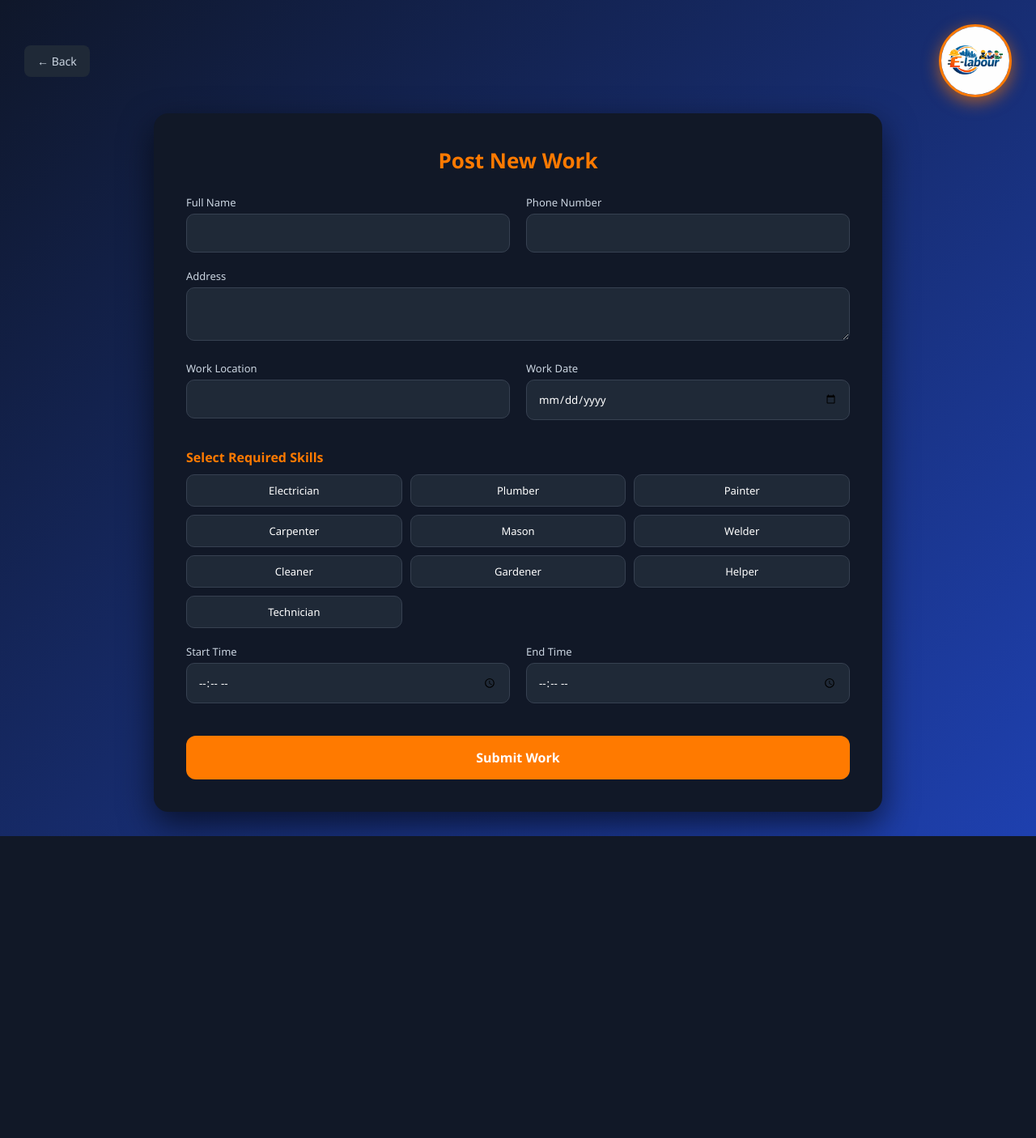
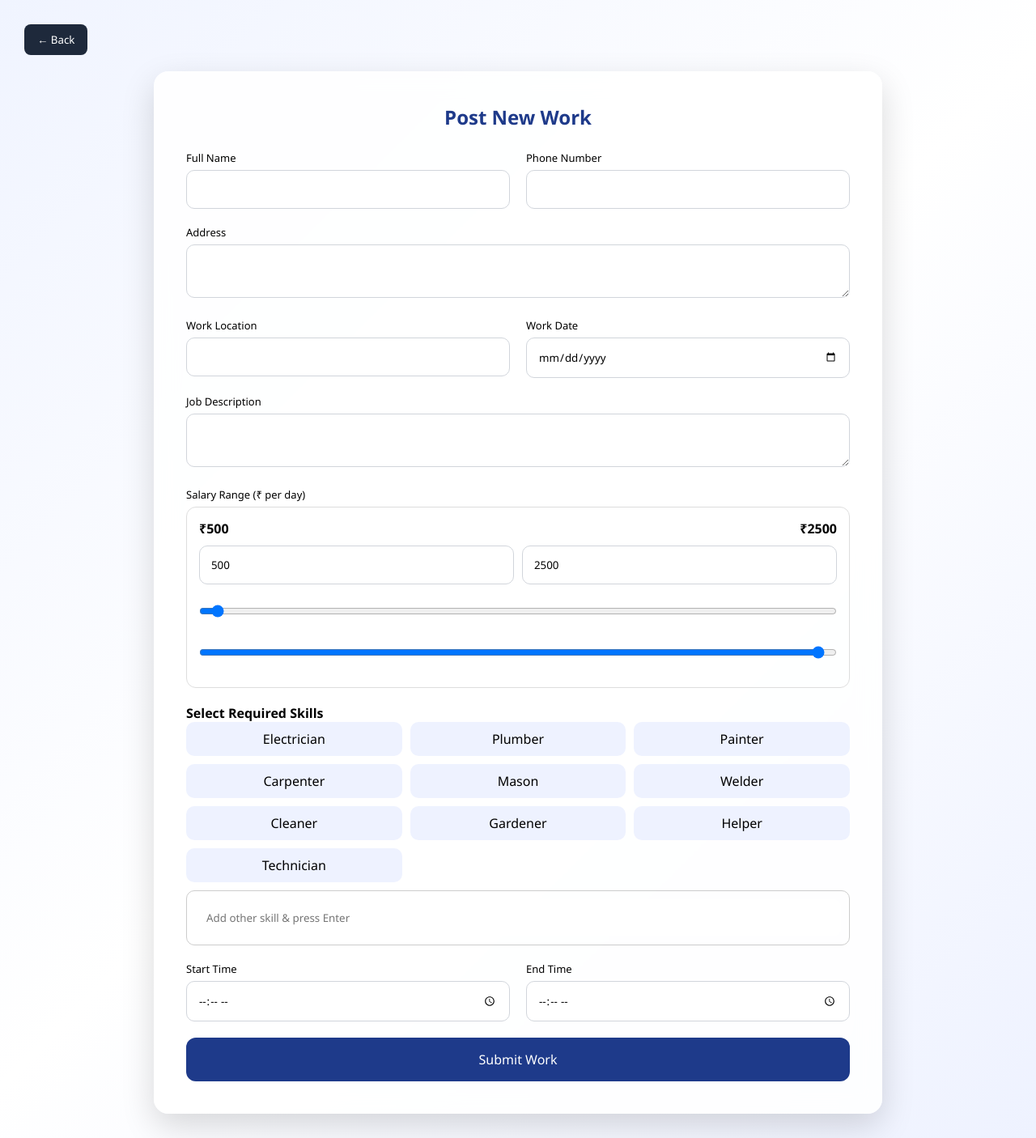
Before and after one commit to Karthikkaranth/Elabour02, a Flask app: page /post in a window 1280 px wide. Shown: the whole page at 81% size. Before the commit the page ends 1033 px from the top, so only its background shows below. Run offline with Flask 3, Linux system fonts and the light colour scheme.

Commit message:
New updates

```diff
--- a/Codes/app.py
+++ b/Codes/app.py
@@ -62,7 +62,8 @@ def log():
 def customer():
     if "user" not in session:
         return redirect("/")
-    return render_template("user/customer.html")
+
+    return render_template("user/customer.html", username=session["user"])
 
 @app.route("/worker")
 def worker():
@@ -175,21 +176,28 @@ def save_work():
     post_data = {
         "username": session["user"],
         "role": session["role"],
+
         "name": data.get("name"),
         "phone": data.get("phone"),
         "address": data.get("address"),
         "location": data.get("location"),
         "date": data.get("date"),
+
+        # 🔥 NEW FIELDS ADDED
+        "description": data.get("description"),
+        "salary_min": data.get("salary_min"),
+        "salary_max": data.get("salary_max"),
+
         "skills": data.get("skills"),
         "start_time": data.get("start_time"),
         "end_time": data.get("end_time"),
+
         "created_at": datetime.now()
     }
 
     posts_coll.insert_one(post_data)
 
     return jsonify({"status": "success"})
-
 # =========================================================
 # 🔥 SHOW ONLY USER POSTS
 # =========================================================
@@ -330,8 +338,10 @@ def admin():
 # ---------------- CUSTOMER PAGE ----------------
 @app.route('/cus')
 def contractor():
-    return render_template('user/customer.html')
+    if "user" not in session:
+        return redirect("/")
 
+    return render_template('user/customer.html', username=session["user"])
 # ---------------- POST PAGE ----------------
 @app.route('/post')
 def post_page():
--- a/Codes/templates/admin/admin_panel.html
+++ b/Codes/templates/admin/admin_panel.html
@@ -298,6 +298,11 @@ container.innerHTML+=`
 <div class="post-row"><span class="label">Address</span><span>${p.address}</span></div>
 <div class="post-row"><span class="label">Location</span><span>${p.location}</span></div>
 <div class="post-row"><span class="label">Date</span><span>${p.date}</span></div>
+
+<!-- 🔥 NEW FIELDS ADDED -->
+<div class="post-row"><span class="label">Description</span><span>${p.description || "N/A"}</span></div>
+<div class="post-row"><span class="label">Salary</span><span>₹${p.salary_min || 0} - ₹${p.salary_max || 0}</span></div>
+
 <div class="post-row"><span class="label">Skills</span><span>${p.skills}</span></div>
 <div class="post-row"><span class="label">Time</span><span>${p.start_time} - ${p.end_time}</span></div>
 
--- a/Codes/templates/user/post.html
+++ b/Codes/templates/user/post.html
@@ -13,12 +13,12 @@
 }
 
 body{
-    background: linear-gradient(135deg, #0f172a, #1e40af);
+    background:linear-gradient(135deg,#f0f4ff,#ffffff,#eef2ff);
     min-height:100vh;
     padding:30px;
 }
 
-/* TOP BAR (OUTSIDE CARD) */
+/* TOP BAR */
 .top-bar{
     display:flex;
     justify-content:space-between;
@@ -26,63 +26,49 @@ body{
     margin-bottom:20px;
 }
 
-/* BACK BUTTON */
 .back-btn{
-    background:#1f2937;
+    background:#1e293b;
+    color:white;
+    padding:10px 16px;
     border:none;
-    color:#cbd5e1;
-    padding:10px 16px;
     border-radius:8px;
     cursor:pointer;
-    font-size:14px;
-    transition:0.2s;
-}
-
-.back-btn:hover{
-    background:#374151;
-    color:white;
-}
-
-/* LOGO */
-.logo{
-    height:90px;
-    width:90px;
-    border-radius:50%;
-    object-fit:cover;
-    border:3px solid #ff7a00;
-    box-shadow:0 6px 20px rgba(255,122,0,0.6);
 }
 
 /* CONTAINER */
 .container{
-    background:#111827;
+    background:rgba(255,255,255,0.85);
+    backdrop-filter:blur(14px);
     padding:40px;
     border-radius:18px;
     width:900px;
     max-width:100%;
     margin:auto;
-    color:white;
-    box-shadow:0 15px 40px rgba(0,0,0,0.6);
+    box-shadow:0 15px 40px rgba(0,0,0,0.15);
 }
 
 /* TITLE */
 h2{
     text-align:center;
+    color:#1e3a8a;
     margin-bottom:25px;
-    color:#ff7a00;
-    font-size:26px;
 }
 
-/* FORM GRID */
+/* GRID */
 .form-grid{
     display:grid;
     grid-template-columns:1fr 1fr;
     gap:20px;
 }
 
-/* FULL WIDTH */
 .full{
-    grid-column:1 / -1;
+    grid-column:1/-1;
+}
+
+label{
+    font-size:13px;
+    margin-bottom:6px;
+    display:block;
 }
 
 /* INPUT */
@@ -90,32 +76,14 @@ input, textarea{
     width:100%;
     padding:14px;
     border-radius:10px;
-    border:1px solid #374151;
-    background:#1f2937;
-    color:white;
-    outline:none;
-    transition:0.2s;
+    border:1px solid #d1d5db;
 }
 
 input:focus, textarea:focus{
-    border-color:#ff7a00;
+    border-color:#1e3a8a;
 }
 
-/* LABEL */
-label{
-    font-size:13px;
-    color:#cbd5e1;
-    margin-bottom:5px;
-    display:block;
-}
-
-/* SECTION TITLE */
-h4{
-    margin:15px 0 10px;
-    color:#ff7a00;
-}
-
-/* SKILLS GRID */
+/* SKILLS (UNCHANGED) */
 .skills{
     display:grid;
     grid-template-columns:repeat(3,1fr);
@@ -123,61 +91,132 @@ h4{
 }
 
 .skill-chip{
+    padding:10px;
+    background:#eef2ff;
+    border-radius:10px;
     text-align:center;
-    padding:10px;
-    background:#1f2937;
-    border-radius:10px;
     cursor:pointer;
-    border:1px solid #374151;
-    font-size:13px;
-    transition:0.2s;
-}
-
-.skill-chip:hover{
-    background:#374151;
 }
 
 .skill-chip.active{
-    background:#ff7a00;
+    background:#1e3a8a;
+    color:white;
+}
+
+/* TAG INPUT (OTHER SKILL) */
+.tag-box{
+    display:flex;
+    flex-wrap:wrap;
+    gap:8px;
+    padding:10px;
+    border:1px solid #ccc;
+    border-radius:10px;
+    margin-top:10px;
+}
+
+.tag{
+    background:#1e3a8a;
+    color:white;
+    padding:6px 10px;
+    border-radius:20px;
+    font-size:12px;
+    display:flex;
+    align-items:center;
+    gap:6px;
+}
+
+.tag span{
+    cursor:pointer;
+}
+
+.tag-input{
     border:none;
+    outline:none;
+    flex:1;
+    min-width:120px;
+}
+
+/* SALARY */
+.salary-box{
+    padding:15px;
+    border:1px solid #ddd;
+    border-radius:12px;
+}
+
+.range-values{
+    display:flex;
+    justify-content:space-between;
+    margin-bottom:10px;
     font-weight:bold;
+}
+
+.salary-inputs{
+    display:flex;
+    gap:10px;
+    margin-bottom:10px;
+}
+
+.salary-inputs input{
+    width:50%;
 }
 
 /* BUTTON */
 .submit-btn{
     width:100%;
     padding:16px;
+    background:#1e3a8a;
+    color:white;
     border:none;
-    background:#ff7a00;
-    color:white;
     border-radius:12px;
-    margin-top:20px;
+    font-size:16px;
     cursor:pointer;
-    font-weight:bold;
-    font-size:16px;
-    transition:0.2s;
 }
 
-.submit-btn:hover{
-    background:#e56a00;
-}
-
-/* RESPONSIVE */
 @media(max-width:700px){
     .form-grid{
         grid-template-columns:1fr;
     }
+}
 
-    .skills{
-        grid-template-columns:1fr 1fr;
-    }
+/* ADD THIS AT END OF YOUR CSS */
+.popup-overlay{
+    position:fixed;
+    top:0;
+    left:0;
+    width:100%;
+    height:100%;
+    background:rgba(0,0,0,0.4);
+    display:flex;
+    justify-content:center;
+    align-items:center;
+    visibility:hidden;
+    opacity:0;
+    transition:0.3s;
+    z-index:999;
+}
 
-    .top-bar{
-    display:flex;
-    justify-content:space-between;
-    align-items:center;
-    margin-bottom:25px;
+.popup{
+    background:white;
+    padding:25px;
+    border-radius:14px;
+    text-align:center;
+    width:280px;
+    box-shadow:0 10px 30px rgba(0,0,0,0.2);
 }
+
+.popup button{
+    margin-top:12px;
+    padding:8px 18px;
+    border:none;
+    background:#1e3a8a;
+    color:white;
+    border-radius:6px;
+    cursor:pointer;
+}
+
+.popup-overlay.active{
+    visibility:visible;
+    opacity:1;
 }
 </style>
 
@@ -185,13 +224,10 @@ h4{
 
 <body>
 
-<!-- TOP BAR -->
 <div class="top-bar">
-    <button class="back-btn" onclick="goBack()">← Back</button>
-    <img src="../static/images/logo.JPG" class="logo">
+    <button class="back-btn" onclick="history.back()">← Back</button>
 </div>
 
-<!-- FORM CARD -->
 <div class="container">
 
 <h2>Post New Work</h2>
@@ -225,8 +261,38 @@ h4{
 <input type="date" required>
 </div>
 
+<!-- JOB DESCRIPTION -->
+<div class="full">
+<label>Job Description</label>
+<textarea required></textarea>
+</div>
+
+<!-- SALARY -->
+<div class="full">
+<label>Salary Range (₹ per day)</label>
+
+<div class="salary-box">
+
+<div class="range-values">
+<span id="minVal">₹500</span>
+<span id="maxVal">₹2500</span>
+</div>
+
+<div class="salary-inputs">
+<input type="number" id="minInput" value="500" min="500" max="2500">
+<input type="number" id="maxInput" value="2500" min="500" max="2500">
+</div>
+
+<input type="range" id="minRange" min="500" max="2500" value="500">
+<input type="range" id="maxRange" min="500" max="2500" value="2500">
+
+</div>
+</div>
+
+<!-- SKILLS (ORIGINAL LIST PRESERVED) -->
 <div class="full">
 <h4>Select Required Skills</h4>
+
 <div class="skills">
     <div class="skill-chip">Electrician</div>
     <div class="skill-chip">Plumber</div>
@@ -239,6 +305,12 @@ h4{
     <div class="skill-chip">Helper</div>
     <div class="skill-chip">Technician</div>
 </div>
+
+<!-- OTHER SKILL -->
+<div class="tag-box" id="tagBox">
+<input type="text" class="tag-input" placeholder="Add other skill & press Enter">
+</div>
+
 </div>
 
 <div>
@@ -252,26 +324,88 @@ h4{
 </div>
 
 <div class="full">
-<button type="submit" class="submit-btn">Submit Work</button>
+<button class="submit-btn">Submit Work</button>
 </div>
 
 </div>
-
 </form>
-
+<!-- ADD THIS JUST BEFORE </body> (popup UI) -->
+<div class="popup-overlay" id="popup">
+    <div class="popup">
+        <h3 id="popupTitle"></h3>
+        <p id="popupMsg"></p>
+        <button onclick="closePopup()">OK</button>
+    </div>
+</div>
 </div>
 
 <script>
-function goBack(){
-    window.history.back();
+
+/* SKILL SELECT */
+document.querySelectorAll(".skill-chip").forEach(chip=>{
+    chip.onclick=()=>chip.classList.toggle("active");
+});
+
+/* TAG INPUT */
+let tagBox=document.getElementById("tagBox");
+let input=tagBox.querySelector("input");
+
+input.addEventListener("keypress",function(e){
+    if(e.key==="Enter"){
+        e.preventDefault();
+        if(input.value.trim()!==""){
+            let tag=document.createElement("div");
+            tag.className="tag";
+            tag.innerHTML=input.value+" <span>×</span>";
+
+            tag.querySelector("span").onclick=()=>tag.remove();
+
+            tagBox.insertBefore(tag,input);
+            input.value="";
+        }
+    }
+});
+
+/* SALARY SYNC */
+let minRange=document.getElementById("minRange");
+let maxRange=document.getElementById("maxRange");
+let minInput=document.getElementById("minInput");
+let maxInput=document.getElementById("maxInput");
+let minVal=document.getElementById("minVal");
+let maxVal=document.getElementById("maxVal");
+
+function updateUI(){
+    minVal.innerText="₹"+minRange.value;
+    maxVal.innerText="₹"+maxRange.value;
+    minInput.value=minRange.value;
+    maxInput.value=maxRange.value;
 }
 
-document.querySelectorAll(".skill-chip").forEach(chip=>{
-    chip.addEventListener("click", ()=>{
-        chip.classList.toggle("active");
-    });
-});
+minRange.oninput=()=>{
+    if(+minRange.value>=+maxRange.value){
+        minRange.value=maxRange.value-100;
+    }
+    updateUI();
+};
 
+maxRange.oninput=()=>{
+    if(+maxRange.value<=+minRange.value){
+        maxRange.value=+minRange.value+100;
+    }
+    updateUI();
+};
+
+minInput.oninput=()=>{
+    minRange.value=minInput.value;
+    updateUI();
+};
+
+maxInput.oninput=()=>{
+    maxRange.value=maxInput.value;
+    updateUI();
+};
+
+/* SUBMIT */
 function submitForm(e){
     e.preventDefault();
 
@@ -284,52 +418,75 @@ function submitForm(e){
     }
 
     let skills = [];
-    document.querySelectorAll(".skill-chip.active").forEach(skill=>{
-        skills.push(skill.innerText);
+
+    document.querySelectorAll(".skill-chip.active").forEach(s=>{
+        skills.push(s.innerText);
     });
 
-    if(skills.length === 0){
-        alert("Please select at least one skill!");
-        return;
-    }
+    // existing tags
+document.querySelectorAll(".tag").forEach(tag=>{
+    skills.push(tag.innerText.replace("×","").trim());
+});
 
-    // GET FORM VALUES
+// 🔥 IMPORTANT: also capture input value if user didn't press Enter
+let otherInput = document.querySelector(".tag-input").value.trim();
+
+if(otherInput !== ""){
+    skills.push(otherInput);
+}
+
     let name = document.querySelector("input[type='text']").value;
     let phone = document.querySelector("input[type='tel']").value;
-    let address = document.querySelector("textarea").value;
+    let address = document.querySelectorAll("textarea")[0].value;
     let location = document.querySelectorAll("input")[2].value;
     let date = document.querySelector("input[type='date']").value;
+    let description = document.querySelectorAll("textarea")[1].value;
 
-    // 🔥 SEND TO BACKEND
+    let salary_min = document.getElementById("minRange").value;
+    let salary_max = document.getElementById("maxRange").value;
+
     fetch("/post_work", {
-        method: "POST",
-        headers: {
-            "Content-Type": "application/json"
+        method:"POST",
+        headers:{
+            "Content-Type":"application/json"
         },
         body: JSON.stringify({
-            name: name,
-            phone: phone,
-            address: address,
-            location: location,
-            date: date,
-            skills: skills,
-            start_time: start,
-            end_time: end
+            name,
+            phone,
+            address,
+            location,
+            date,
+            description,
+            salary_min,
+            salary_max,
+            skills,
+            start_time:start,
+            end_time:end
         })
     })
-    .then(res => res.json())
-    .then(data => {
-        if(data.status === "success"){
-            alert("Work posted successfully!");
-            window.location.href = "/cus";
-        } else {
-            alert("Error saving data!");
+    .then(res=>res.json())
+    .then(data=>{
+        console.log(data); // debug
+        if(data.status==="success"){
+            alert("Work posted successfully ✅");
+            window.location.href="/cus";
+        }else{
+            alert("Error: "+data.message);
         }
     })
-    .catch(err => {
+    .catch(err=>{
         console.log(err);
         alert("Server error!");
     });
+}
+function showPopup(title,msg){
+    document.getElementById("popupTitle").innerText = title;
+    document.getElementById("popupMsg").innerText = msg;
+    document.getElementById("popup").classList.add("active");
+}
+
+function closePopup(){
+    document.getElementById("popup").classList.remove("active");
 }
 </script>
 
```
Also changed, not shown: Codes/templates/user/customer.html (+161 -113 lines).
